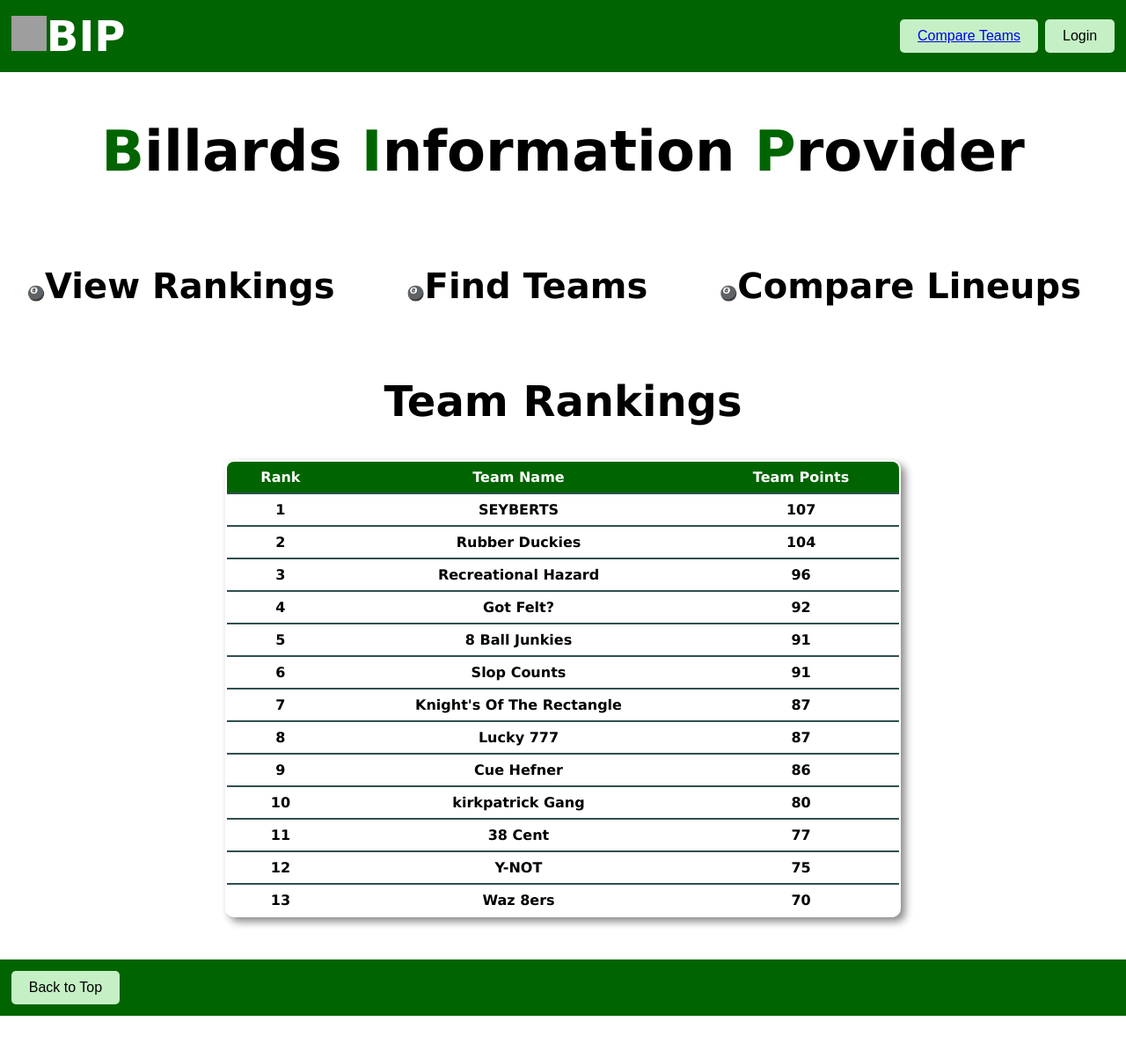
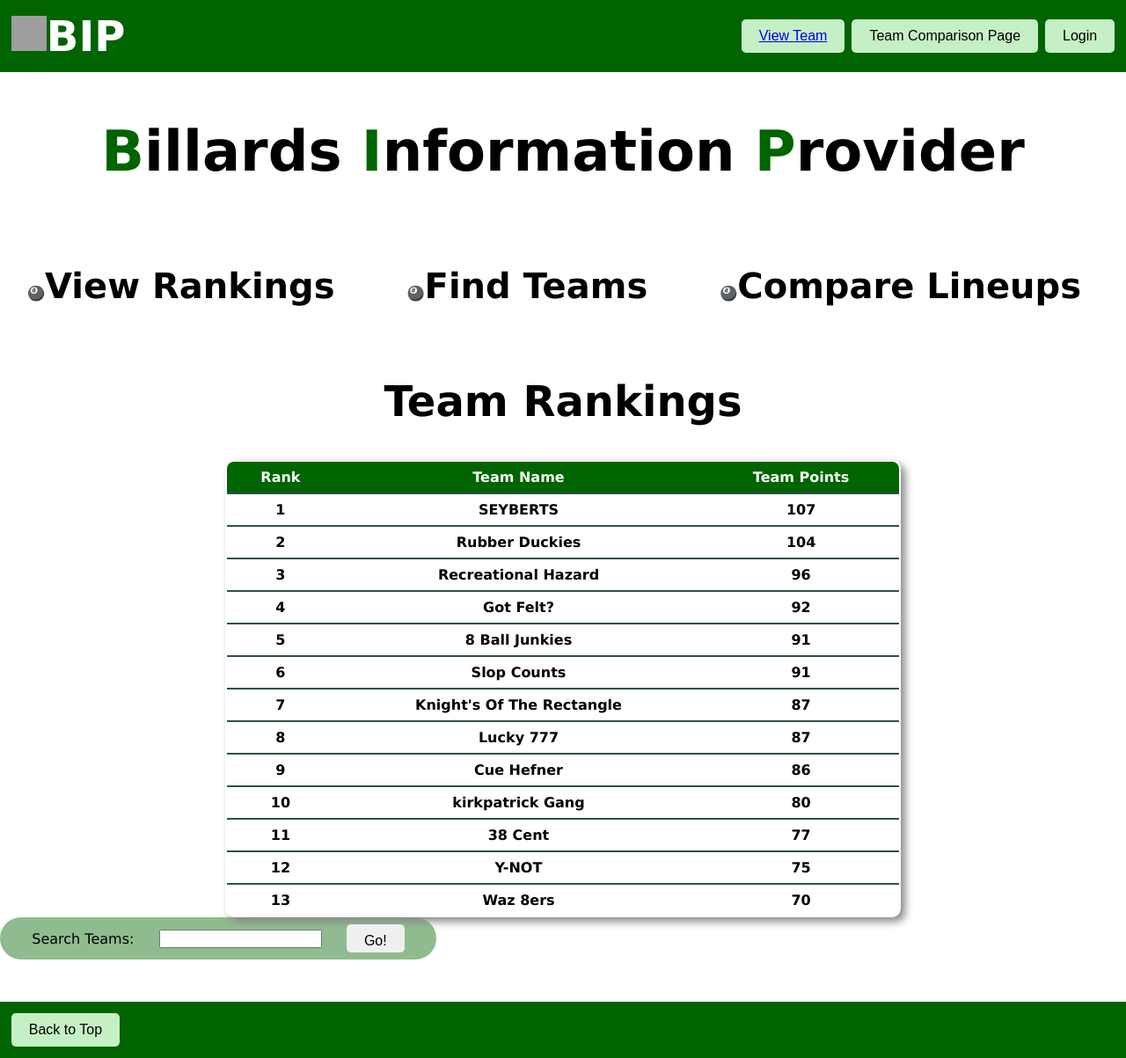
Before and after one commit to LaurenIsLearning/BIP, a React (Vite) app in the folder frontend/: page / in a window 1280 px wide. Shown: the whole page at 88% size. Before the commit the page ends 1155 px from the top, so only its background shows below. Built offline with nearby package versions, Linux system fonts and the light colour scheme; grey boxes are pictures that could not be loaded.

Commit message:
create search bar

```diff
--- a/frontend/src/components/NavBar.tsx
+++ b/frontend/src/components/NavBar.tsx
@@ -13,7 +13,8 @@ function NavBar() {
                 </Link>
             </section>
             <section className={styles.nav_right}>
-                <button className="button_light"><Link to={"/Comparison"}>Compare Teams</Link></button>
+                <button className="button_light"><Link to={"/Comparison"}>View Team</Link></button>
+                <button className="button_light">Team Comparison Page</button>
                 <button className="button_light">Login</button>
             </section>
         </nav>
--- a/frontend/src/components/RankingsTable.tsx
+++ b/frontend/src/components/RankingsTable.tsx
@@ -16,15 +16,15 @@ interface Team {
             overallMP: number
         }
       ]
-    }
+}
 
 function RankingsTable() {
     const [teams, setTeams] = useState<Team[]>([]);
 
     // Get info from teams data
     useEffect(() => {
-            setTeams(data as Team[]); // Type assertion for safety
-          }, []);
+        setTeams(data as Team[]); // Type assertion for safety
+    }, []);
 
     // Sort the list of teams in descending order
     const sortedTeams = [...teams].sort((a, b) => b.points - a.points);
--- /dev/null
+++ b/frontend/src/components/TeamSearchBar.tsx
@@ -0,0 +1,53 @@
+import { useState, useEffect } from "react";
+import data from '../data/teams.json';
+import styles from "../style/TeamSearchBar.module.css"
+
+
+// Set up interface for teams (probably will not need this later)
+interface Team {
+      name: string;
+      points: number;
+      players: [
+        {
+            skill: number,
+            name: string,
+            sessWR: number,
+            sessPA: number,
+            overallWR: number,
+            overallMP: number
+        }
+      ]
+}
+
+function TeamSearchBar () {
+    const [teams, setTeams] = useState<Team[]>([]);
+    const [selectedTeam, setSelectedTeam] = useState('');
+
+    // Get info from teams data
+    useEffect(() => {
+        setTeams(data as Team[]); // Type assertion for safety
+    }, []);
+
+    const handleButtonPress = () => {
+        // Do something!!
+    }
+
+
+    return (
+        <>
+            <section className={styles.search_section}>
+                <label>Search Teams: </label>
+                <input list="teams_list" id="teams" name="Choose_Team" value={selectedTeam} onChange={(e) => setSelectedTeam(e.target.value)} />
+
+                <datalist id="teams_list" className={styles.search_bar} >
+                    {teams.map((team) => (
+                        <option value={team.name}></option>
+                    ))}
+                </datalist>
+                <button onClick={handleButtonPress} className={styles.search_button}>Go!</button>
+            </section>
+        </>
+    );
+}
+
+export default TeamSearchBar;
--- a/frontend/src/pages/HomePage.tsx
+++ b/frontend/src/pages/HomePage.tsx
@@ -3,6 +3,7 @@ import HomeHero from "../components/HomeHero";
 import RankingsPreview from "../components/RankingsPreview";
 import "../style/HomePage.css"
 import Footer from "../components/Footer";
+import TeamSearchBar from "../components/TeamSearchBar";
 
 function HomePage() {
     return (
@@ -10,6 +11,7 @@ function HomePage() {
             <NavBar />
             <HomeHero />
             <RankingsPreview />
+            <TeamSearchBar />
             <Footer />
         </>
     )
--- /dev/null
+++ b/frontend/src/style/TeamSearchBar.module.css
@@ -0,0 +1,24 @@
+.search_section {
+    background-color: darkseagreen;
+    border-radius: 2em;
+    width: 30em;
+    display: flex;
+    justify-content: space-evenly;
+    align-items: center;
+    padding: 0.5em;
+}
+
+.search_bar {
+    border-radius: 1em;
+    height: 2em;
+}
+
+.search_button {
+    height: 2em;
+    text-align: center;
+}
+
+.search_button:hover {
+    background-color: darkgreen;
+    color: white;
+}
```
